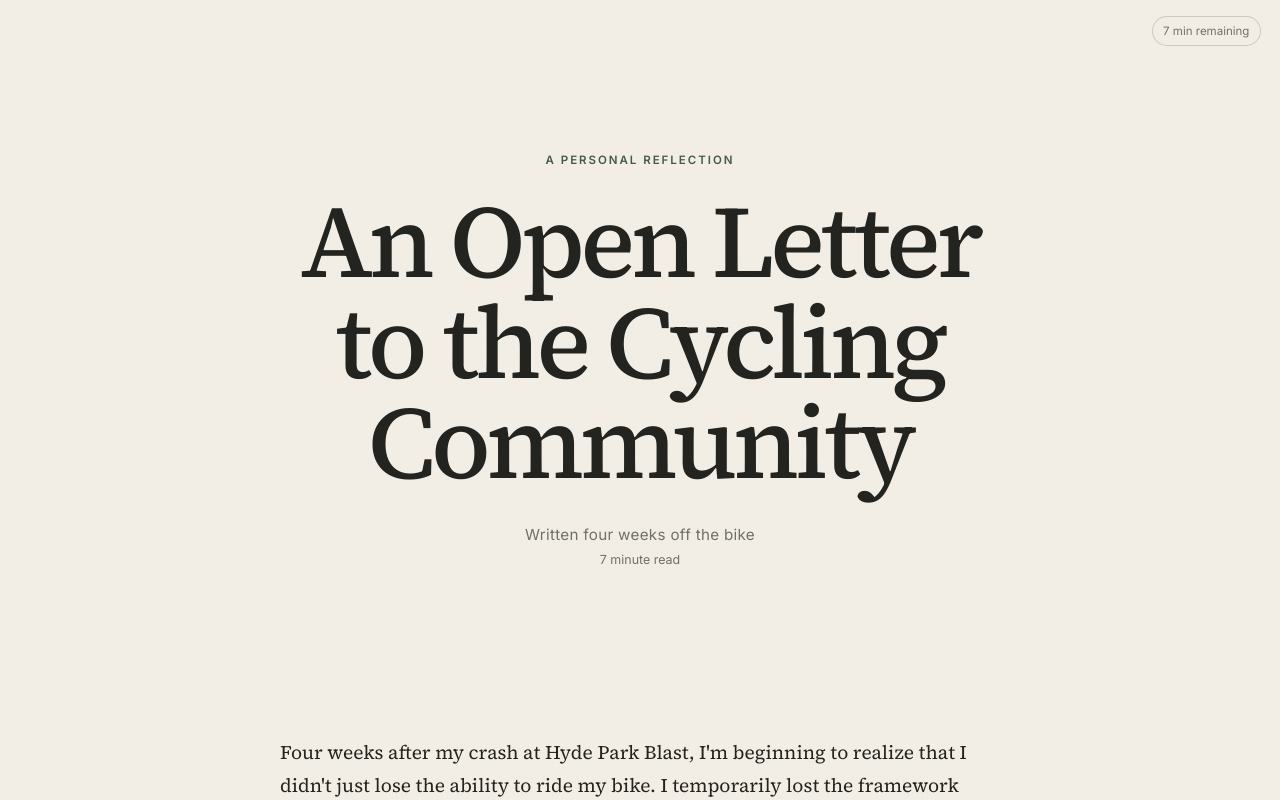
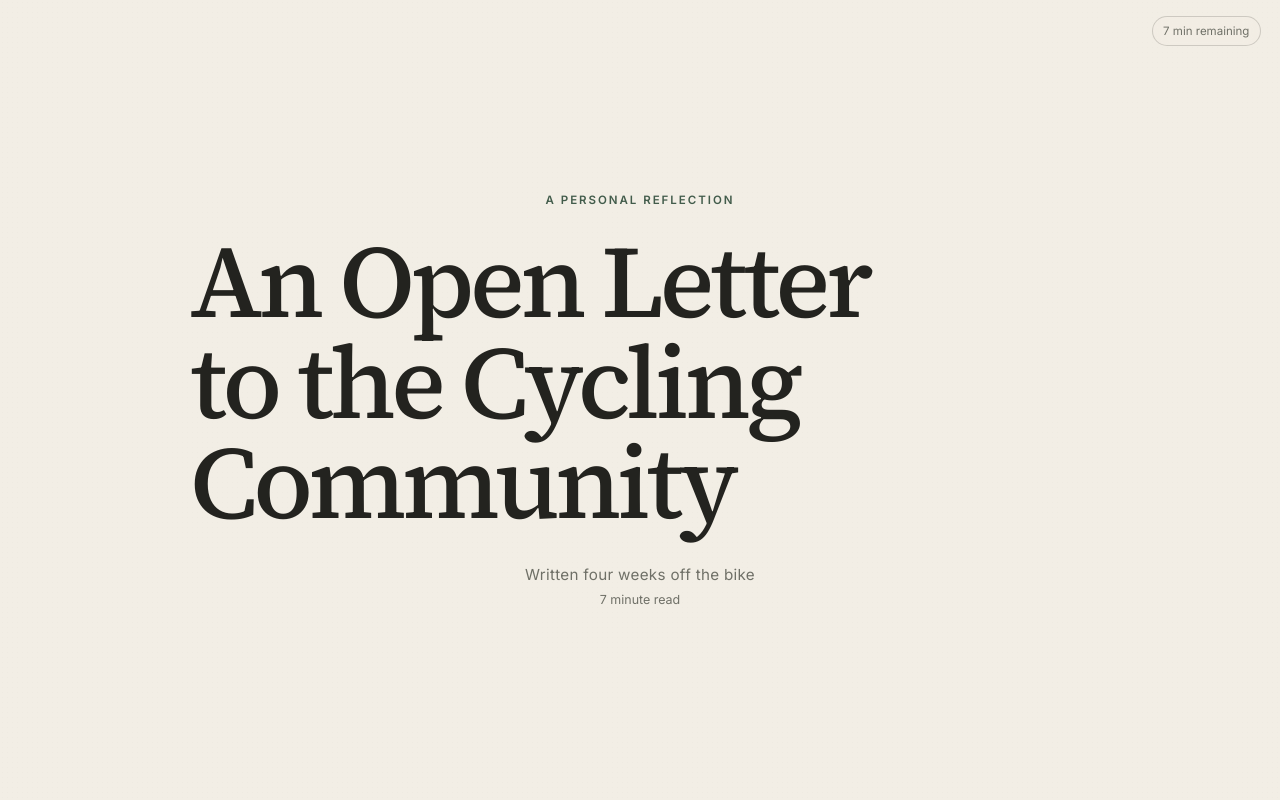
Before and after one commit to ninetyrpm/tastywords, a React (Vite) app: page / in a window 1280 px wide. Shown: the top 800 px of the page. Built offline with nearby package versions, Linux system fonts and the light colour scheme.

Commit message:
Update global.css

```diff
--- a/src/styles/global.css
+++ b/src/styles/global.css
@@ -34,13 +34,34 @@ body::before {
 main { width: 100%; }
 
 .hero {
-  min-height: 92vh;
+  height: 100svh;
+  min-height: 100svh;
+
   display: flex;
   flex-direction: column;
   justify-content: center;
   align-items: center;
-  text-align: center;
-  padding: 4rem 1.5rem 5rem;
+
+  position: relative;
+}
+
+.scroll-indicator {
+  position: absolute;
+  bottom: 2.5rem;
+  left: 50%;
+  transform: translateX(-50%);
+  opacity: .45;
+
+  display: flex;
+  flex-direction: column;
+  align-items: center;
+  gap: .6rem;
+
+  font-family: Inter, sans-serif;
+  font-size: .72rem;
+  letter-spacing: .08em;
+  text-transform: uppercase;
+  color: var(--muted);
 }
 
 .eyebrow,
@@ -99,7 +120,7 @@ h1 {
 .letter {
   width: min(100% - 2.5rem, 720px);
   margin: 0 auto;
-  padding: 0 0 12rem;
+  padding-bottom: 12rem;
 }
 
 section p {
```
